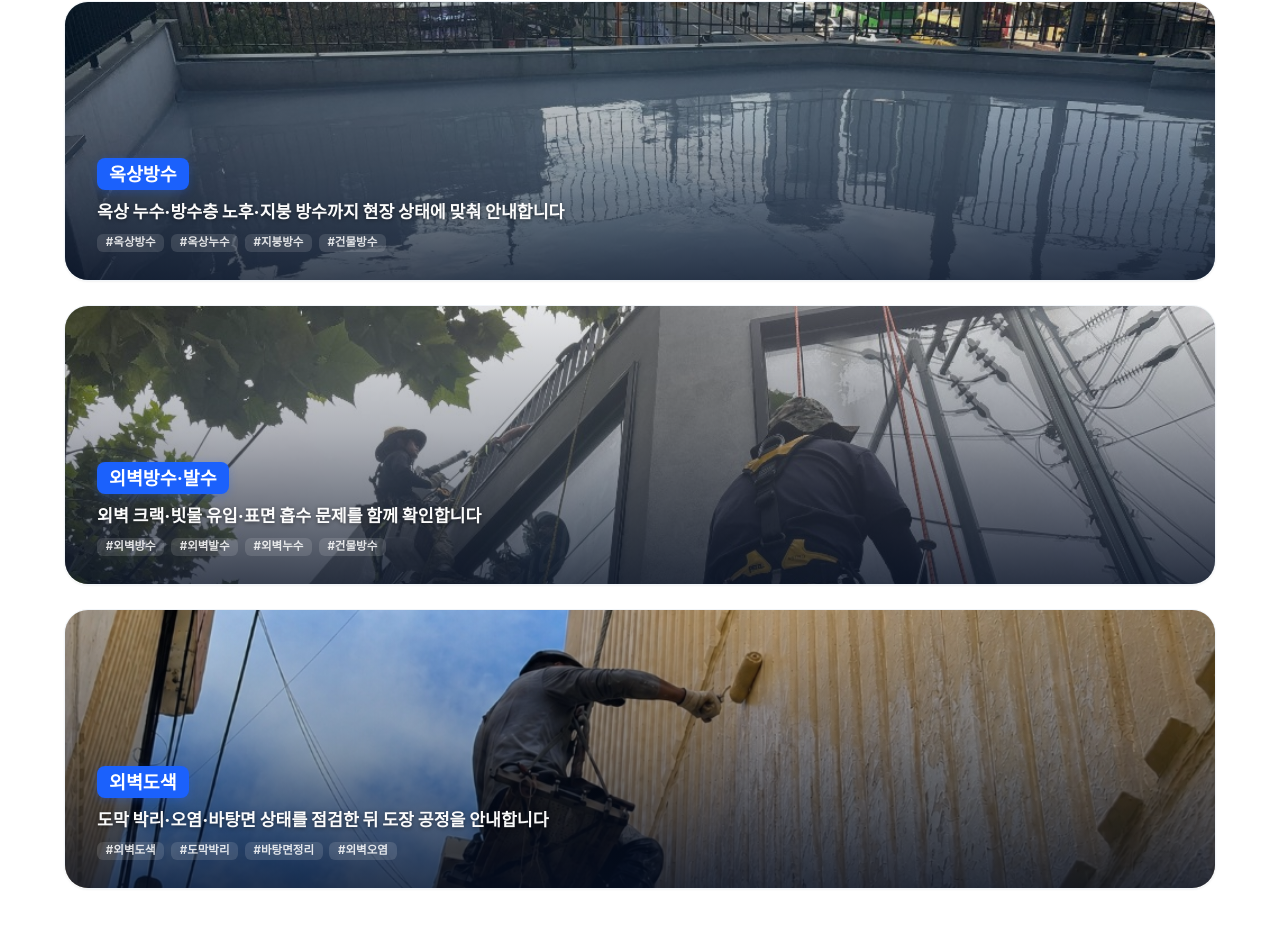
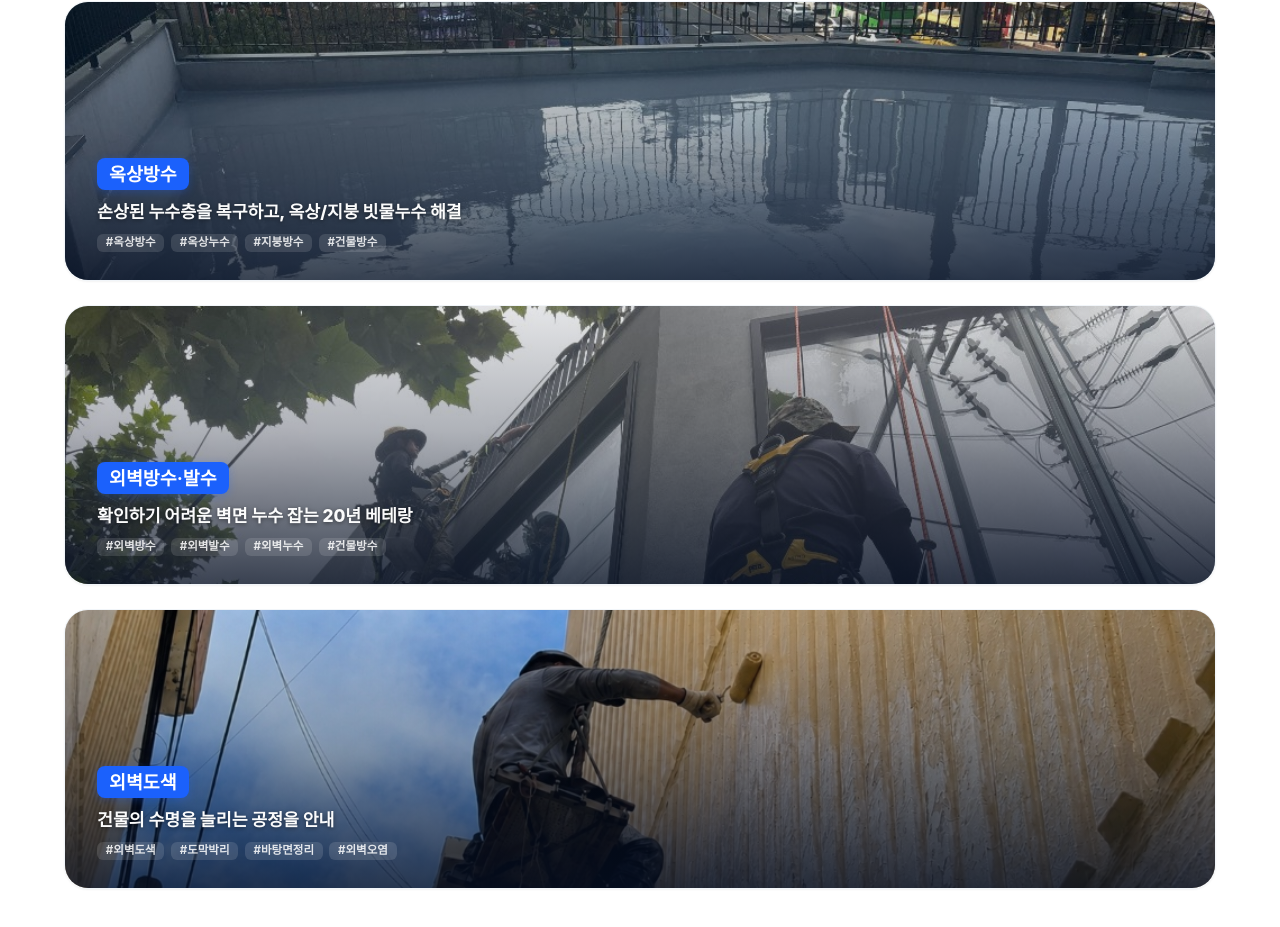
Before and after one commit to wogus5695-ctrl/Gyeongnam-bangsu-01, a React (Vite) app: page / in a window 1280 px wide. Shown: the part 1391-2318 px from the top of the page. Built offline with nearby package versions, Linux system fonts and the light colour scheme.

Commit message:
feat: 서비스 섹션 카드 설명 텍스트 요구안에 맞춰 수정

```diff
--- a/src/components/ServiceSection.tsx
+++ b/src/components/ServiceSection.tsx
@@ -22,7 +22,7 @@ export const ServiceSection: React.FC<ServiceSectionProps> = ({ keywordConfig })
     {
       id: "rooftop",
       name: "옥상방수",
-      keyText: "옥상 누수·방수층 노후·지붕 방수까지 현장 상태에 맞춰 안내합니다",
+      keyText: "손상된 누수층을 복구하고, 옥상/지붕 빗물누수 해결",
       tags: ["옥상방수", "옥상누수", "지붕방수", "건물방수"],
       imageUrl: placeholderImages.rooftopWaterproof,
       altDefault: "옥상방수 및 옥상누수 보수 작업 이미지",
@@ -31,7 +31,7 @@ export const ServiceSection: React.FC<ServiceSectionProps> = ({ keywordConfig })
     {
       id: "exterior",
       name: "외벽방수·발수",
-      keyText: "외벽 크랙·빗물 유입·표면 흡수 문제를 함께 확인합니다",
+      keyText: "확인하기 어려운 벽면 누수 잡는 20년 베테랑",
       tags: ["외벽방수", "외벽발수", "외벽누수", "건물방수"],
       imageUrl: placeholderImages.exteriorWaterproof,
       altDefault: "외벽방수와 외벽발수 작업 이미지",
@@ -40,7 +40,7 @@ export const ServiceSection: React.FC<ServiceSectionProps> = ({ keywordConfig })
     {
       id: "painting",
       name: "외벽도색",
-      keyText: "도막 박리·오염·바탕면 상태를 점검한 뒤 도장 공정을 안내합니다",
+      keyText: "건물의 수명을 늘리는 공정을 안내",
       tags: ["외벽도색", "도막박리", "바탕면정리", "외벽오염"],
       imageUrl: placeholderImages.exteriorPainting,
       altDefault: "외벽도색과 바탕면 정리 작업 이미지"
```
